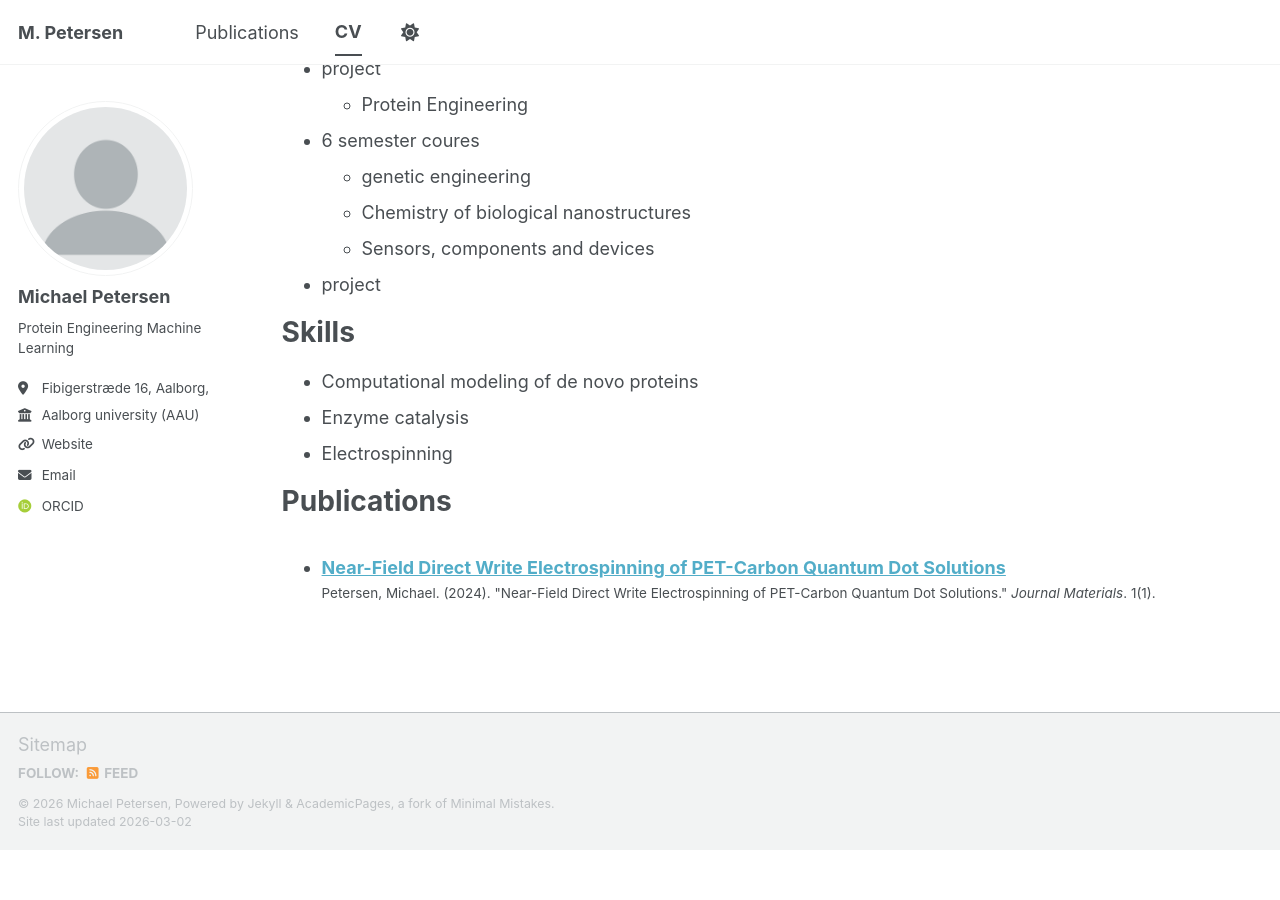
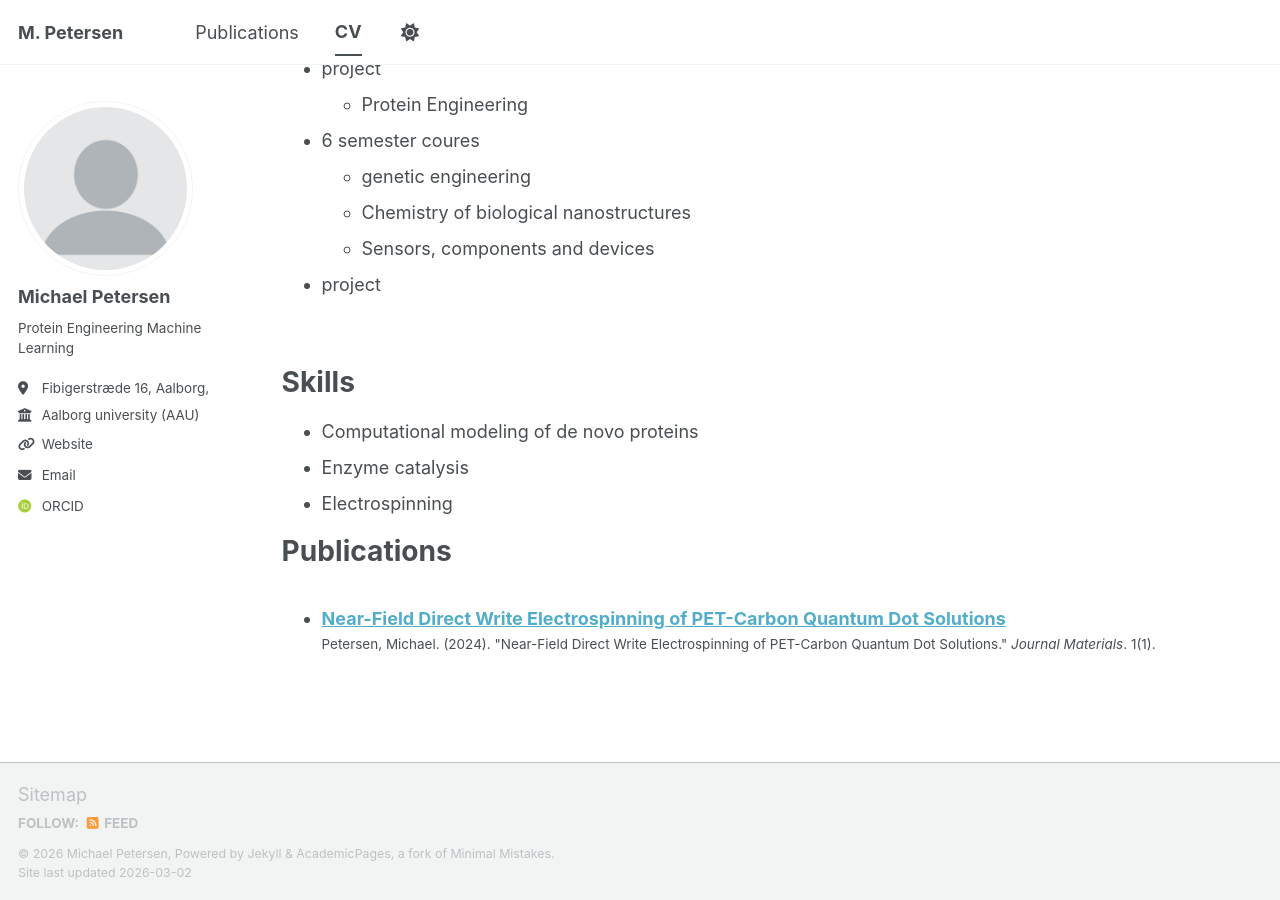
Before and after one commit to michipetersen18-rgb/cv_michael, a Jekyll site: the page built from _pages/cv.md, in a window 1280 px wide and 900 px high, scrolled down 1425 px. Built offline with Jekyll 4.4.1, drawn with Linux system fonts in a browser that asks for light colours; some web fonts are replaced; a script bundle is joined from its source files by our own code; library files that are not in the unit come from our copies; before the commit the page ends 2275 px from its top, so only the background shows below that.

Commit message:
Update cv.md

```diff
--- a/_pages/cv.md
+++ b/_pages/cv.md
@@ -26,45 +26,45 @@
     * problem based learning (PBL)
     * calculus
 * project
-    * Measuring on nanoscale - A look into Absorptions Spectroscopy and Atomic Force Microscopy<br>
-
+    * Measuring on nanoscale - A look into Absorptions Spectroscopy and Atomic Force Microscopy
+&nbsp;
 * 2 semester coures
     * linear algebra
     * General and inorganic chemistry
     * Basic mechanics and thermodynamics
 * project
-    * P2:Electrospinning<br>
-
+    * P2:Electrospinning
+&nbsp;
 * 3 semester coures
     * Electromagntisme 2
     * Solid state physics I: Geometric structure
     * Organic and polymer chemistry
 * project
-    * Synthesis and characterization of PCL-b-PMMA Block Copolymers<br>
-
+    * Synthesis and characterization of PCL-b-PMMA Block Copolymers
+&nbsp;
 * 4 semester coures
     * Basic quantum mechanics
     * Optics and spectroscopy
     * Physical chemistry and electrochemistry
     * optics workshop
 * project
-    * Design, Synthesis and Characterization of Antimicrobial Peptides<br>
-
+    * Design, Synthesis and Characterization of Antimicrobial Peptides
+&nbsp;
 * 5 semester coures
     * protein physics
     * Nanofabrication
     * energy physics
 * project
-    * Protein Engineering<br>
-
+    * Protein Engineering
+&nbsp;
 
 * 6 semester coures
     * genetic engineering
     * Chemistry of biological nanostructures
     * Sensors, components and devices
 * project
-  <br>
 
+&nbsp;
 
 
 
```
